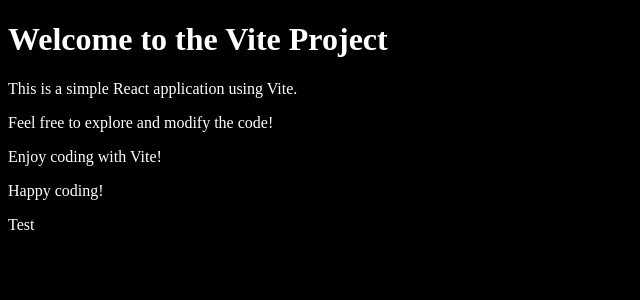
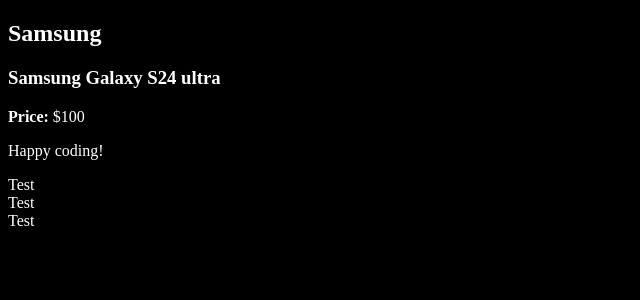
Before and after one commit to Shakhoyat/React-with-vite101, a React (Vite) app in the folder vite-project-101/: page / in a window 1280 px wide. Shown: the top 300 px of the page, without its empty margins (0-640 px from the left). Built offline with nearby package versions, Linux system fonts and the light colour scheme.

Commit message:
reusable component

```diff
--- a/vite-project-101/src/App.jsx
+++ b/vite-project-101/src/App.jsx
@@ -1,18 +1,21 @@
 import React from 'react'
 import Person from './Person'
-import Test from './components/Test'
+import Shujon from './components/Test'
 // Importing the Person component and Test component from the components directory
-
+import Sohan from './components/Product'
 function App() {
   return (
     <>
-      <h1>Welcome to the Vite Project</h1>
+      <Sohan />
+      {/* <h1>Welcome to the Vite Project</h1>
       <p>This is a simple React application using Vite.</p>
       <p>Feel free to explore and modify the code!</p>
-      <p>Enjoy coding with Vite!</p>
+      <p>Enjoy coding with Vite!</p> */}
       <p>Happy coding!</p>
       {/* <Person /> */}
-      <Test />
+      <Shujon />
+      <Shujon />
+      <Shujon />
     </>
   )
 }
--- /dev/null
+++ b/vite-project-101/src/components/Product.jsx
@@ -0,0 +1,20 @@
+import React from 'react'
+
+const Product = () => {
+    const obj = {
+        name: "Samsung Galaxy S24 ultra",
+        brand: "Samsung",
+        price: 100,
+        description: "Samsung Galaxy S24 ultra is a flagship smartphone with advanced features and specifications.",
+        inStock: true,
+    };
+    return (
+        <div>
+            <h2>{obj.brand}</h2>
+            <h3>{obj.name}</h3>
+            <p><strong>Price:</strong> ${obj.price}</p>
+        </div>
+    )
+}
+
+export default Product
```
